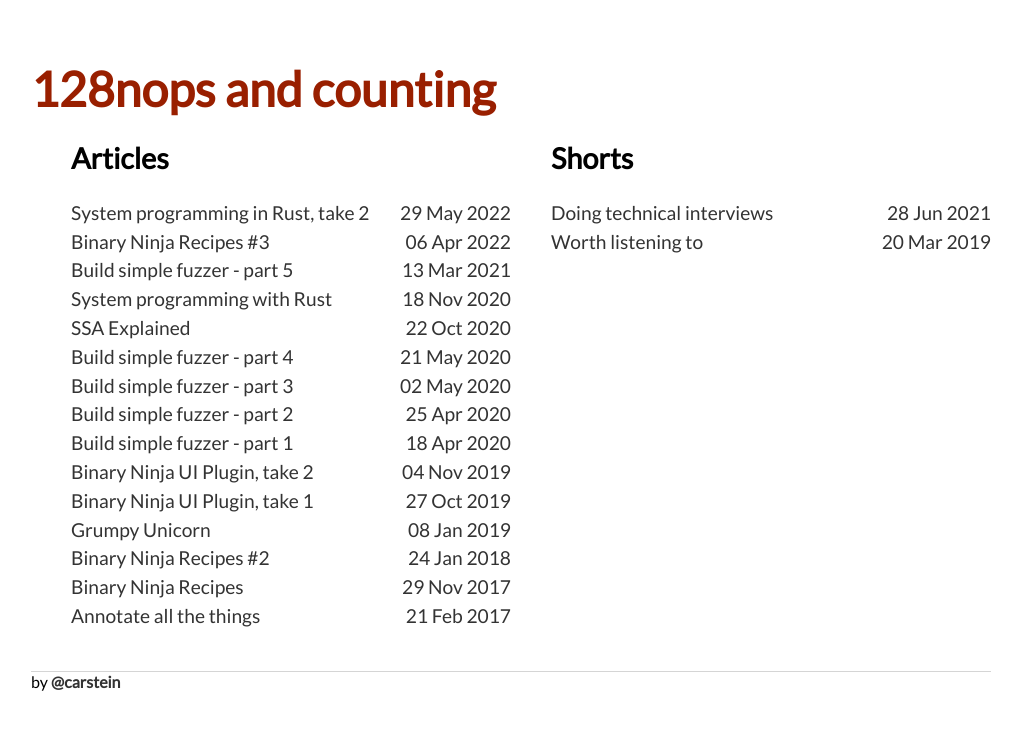
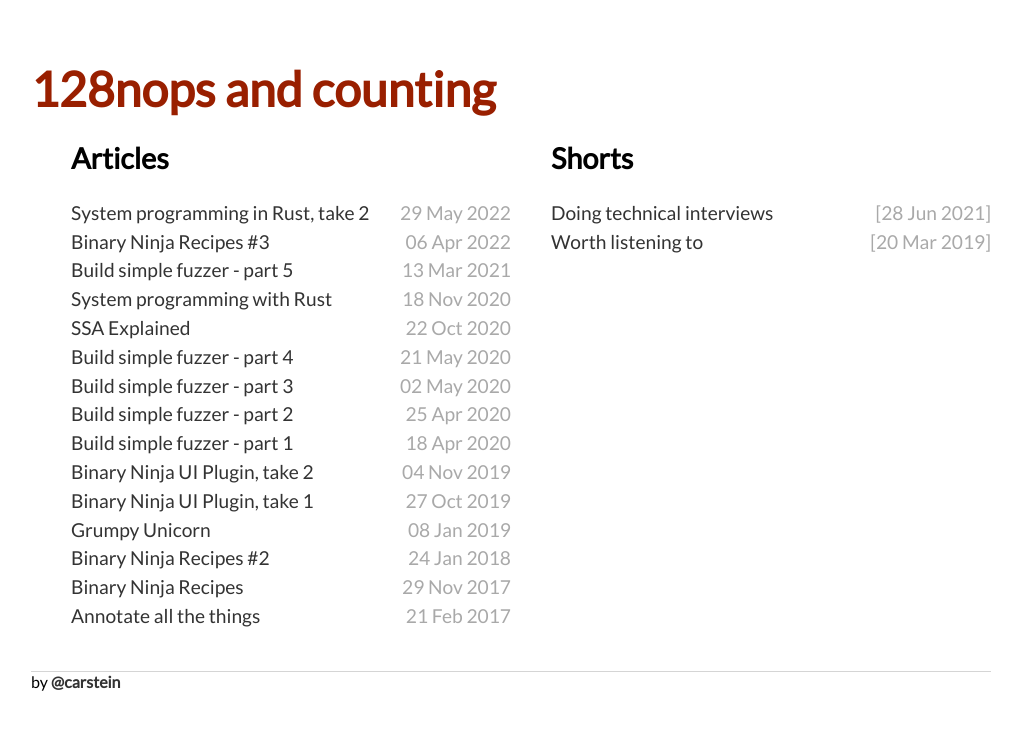
Before and after one commit to carstein/carstein.github.io, a Jekyll site: the page built from index.html, in a window 1280 px wide. Shown: the top 730 px of the page, without its empty margins (129-1150 px from the left). Built offline with Jekyll 4.4.1, drawn with Linux system fonts in a browser that asks for light colours; a style sheet for code colours, icons or effects is not loaded.

Commit message:
Styling two columns

```diff
--- a/css/style.css
+++ b/css/style.css
@@ -55,7 +55,7 @@ ul.posts a:hover {
 }
 
 .post_date {
-  color: #333;
+  color: darkgray;
   float: right;
 }
 
--- a/index.html
+++ b/index.html
@@ -22,8 +22,8 @@ title: 128nops and counting
     {% for post in site.posts %}
       {% if post.tags contains "Short" %}
       <li>
+        <span class="post_date">[{{ post.date | date_to_string }}]</span>
         <a href="{{post.url}}" title="{{post.title}}">{{post.title}}</a>
-        <span class="post_date">{{ post.date | date_to_string }}</span>
       </li>
       {% endif %}
     {% endfor %}
```
